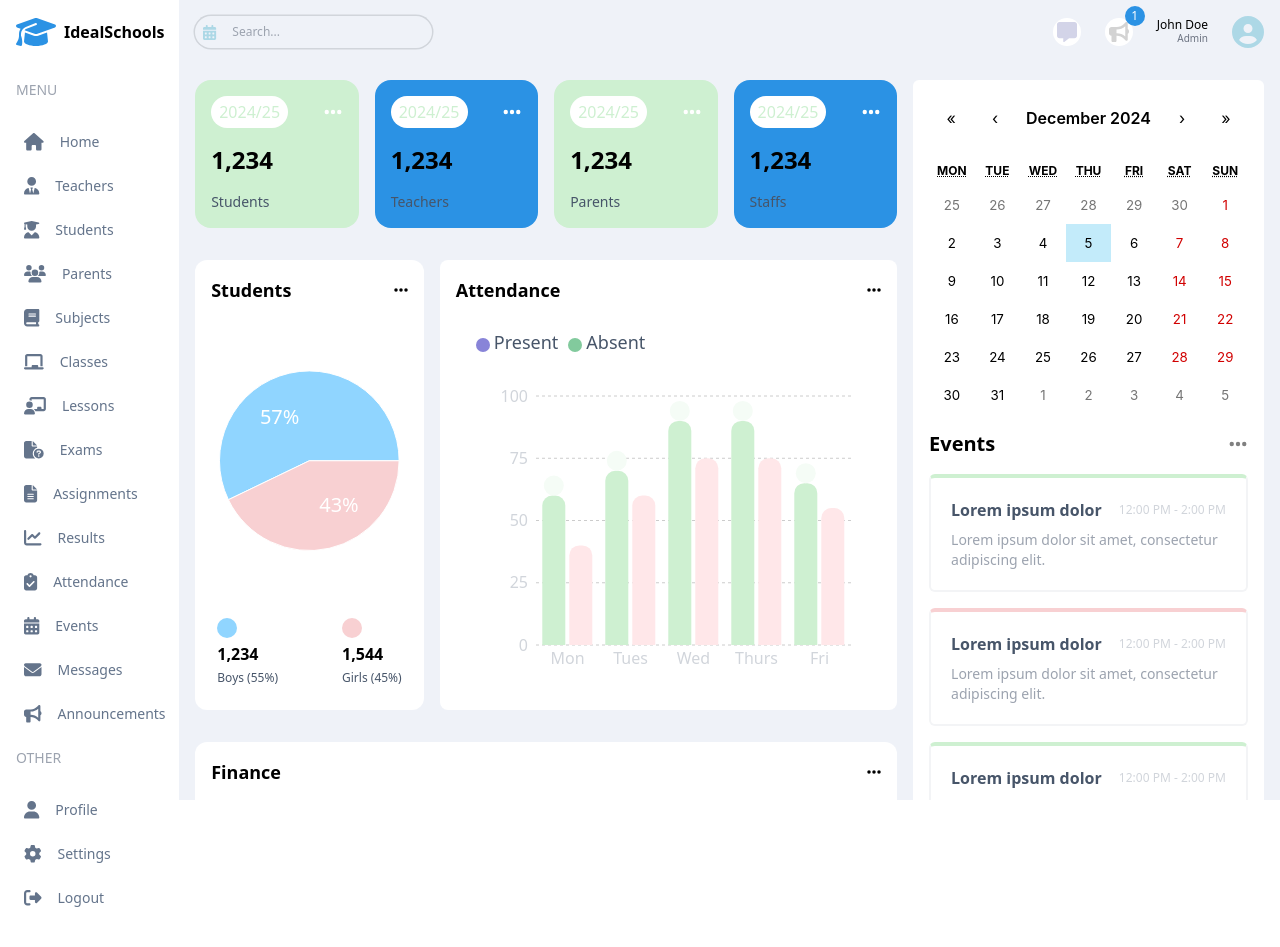
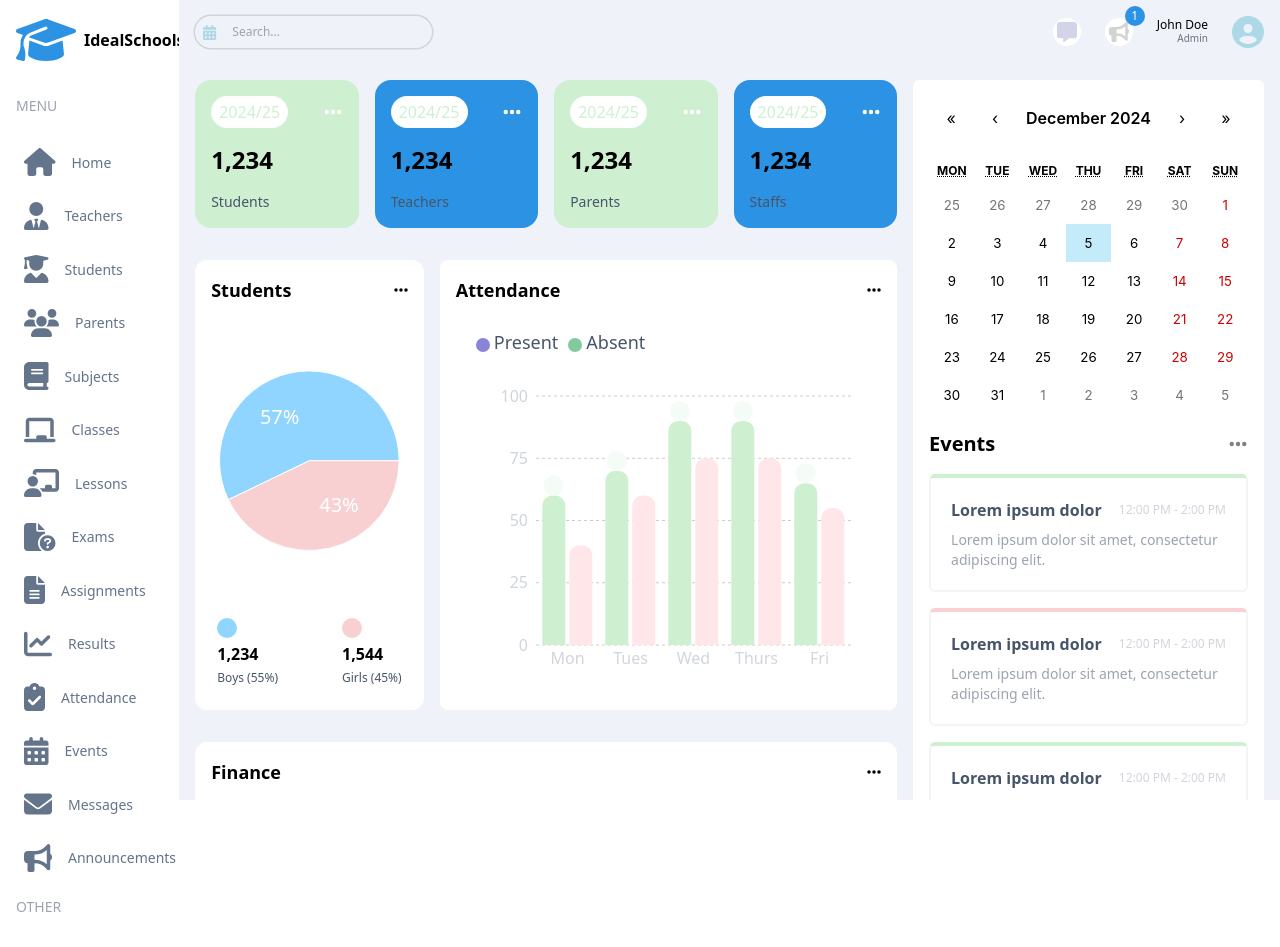
Before and after one commit to avonggeorge/ideal_school_hub, a Next.js app: page /admin in a window 1280 px wide. Shown: the top 947 px of the page. Before the commit the page ends 916 px from the top, so only its background shows below. Built offline with nearby package versions, Linux system fonts and the light colour scheme.

Commit message:
add css to parent and teacher component

```diff
--- a/package.json
+++ b/package.json
@@ -9,6 +9,7 @@
     "lint": "next lint"
   },
   "dependencies": {
+    "@fontsource/bangers": "^5.1.0",
     "@fortawesome/fontawesome-svg-core": "^6.7.1",
     "@fortawesome/free-solid-svg-icons": "^6.7.1",
     "@fortawesome/react-fontawesome": "^0.2.2",
--- a/src/app/(dashboard)/layout.tsx
+++ b/src/app/(dashboard)/layout.tsx
@@ -19,9 +19,8 @@ export default function DashboardLayout({
           href="/"
           className="flex items-center justify-center lg:justify-start gap-2"
         >
-          {/* <Image src="/logo.png" alt="logo" width={32} height={32} /> */}
-          <FontAwesomeIcon icon={faGraduationCap} size="2x" color="#2B92E4" />
-          <span className="hidden lg:block font-bold">IdealSchools</span>
+          <FontAwesomeIcon icon={faGraduationCap} size="3x" color="#2B92E4" />
+          <span className="hidden lg:block text-sm md:text-base text-funky font-bold">IdealSchools</span>
         </Link>
         <Menu />
       </div>
--- a/src/components/Menu.tsx
+++ b/src/components/Menu.tsx
@@ -27,85 +27,85 @@ const menuItems = [
     title: "MENU",
     items: [
       {
-        icon: <FontAwesomeIcon icon={faHouse} size="lg"/>,
+        icon: <FontAwesomeIcon icon={faHouse} size="2x"/>,
         label: "Home",
         href: "/",
         visible: ["admin", "teacher", "student", "parent"],
       },
       {
-        icon: <FontAwesomeIcon icon={faUserTie} size="lg"/>,
+        icon: <FontAwesomeIcon icon={faUserTie} size="2x"/>,
         label: "Teachers",
         href: "/list/teachers",
         visible: ["admin", "teacher"],
       },
       {
-        icon: <FontAwesomeIcon icon={faUserGraduate} size="lg"/>,
+        icon: <FontAwesomeIcon icon={faUserGraduate} size="2x"/>,
         label: "Students",
         href: "/list/students",
         visible: ["admin", "teacher"],
       },
       {
-        icon: <FontAwesomeIcon icon={faUsers} size="lg"/>,
+        icon: <FontAwesomeIcon icon={faUsers} size="2x"/>,
         label: "Parents",
         href: "/list/parents",
         visible: ["admin", "teacher"],
       },
       {
-        icon: <FontAwesomeIcon icon={faBook} size="lg"/>,
+        icon: <FontAwesomeIcon icon={faBook} size="2x"/>,
         label: "Subjects",
         href: "/list/subjects",
         visible: ["admin"],
       },
       {
-        icon: <FontAwesomeIcon icon={faChalkboard} size="lg"/>,
+        icon: <FontAwesomeIcon icon={faChalkboard} size="2x"/>,
         label: "Classes",
         href: "/list/classes",
         visible: ["admin", "teacher"],
       },
       {
-        icon: <FontAwesomeIcon icon={faChalkboardTeacher} size="lg" />,
+        icon: <FontAwesomeIcon icon={faChalkboardTeacher} size="2x" />,
         label: "Lessons",
         href: "/list/lessons",
         visible: ["admin", "teacher"],
       },
       {
-        icon: <FontAwesomeIcon icon={faFileCircleQuestion} size="lg" />,
+        icon: <FontAwesomeIcon icon={faFileCircleQuestion} size="2x" />,
         label: "Exams",
         href: "/list/exams",
         visible: ["admin", "teacher", "student", "parent"],
       },
       {
-        icon: <FontAwesomeIcon icon={faFileLines} size="lg" />,
+        icon: <FontAwesomeIcon icon={faFileLines} size="2x" />,
         label: "Assignments",
         href: "/list/assignments",
         visible: ["admin", "teacher", "student", "parent"],
       },
       {
-        icon: <FontAwesomeIcon icon={faChartLine} size="lg" />,
+        icon: <FontAwesomeIcon icon={faChartLine} size="2x" />,
         label: "Results",
         href: "/list/results",
         visible: ["admin", "teacher", "student", "parent"],
       },
       {
-        icon: <FontAwesomeIcon icon={faClipboardCheck} size="lg" />,
+        icon: <FontAwesomeIcon icon={faClipboardCheck} size="2x" />,
         label: "Attendance",
         href: "/list/attendance",
         visible: ["admin", "teacher", "student", "parent"],
       },
       {
-        icon: <FontAwesomeIcon icon={faCalendarAlt} size="lg"/>,
+        icon: <FontAwesomeIcon icon={faCalendarAlt} size="2x"/>,
         label: "Events",
         href: "/list/events",
         visible: ["admin", "teacher", "student", "parent"],
       },
       {
-        icon: <FontAwesomeIcon icon={faEnvelope} size="lg" />,
+        icon: <FontAwesomeIcon icon={faEnvelope} size="2x" />,
         label: "Messages",
         href: "/list/messages",
         visible: ["admin", "teacher", "student", "parent"],
       },
       {
-        icon: <FontAwesomeIcon icon={faBullhorn} size="lg" />,
+        icon: <FontAwesomeIcon icon={faBullhorn} size="2x" />,
         label: "Announcements",
         href: "/list/announcements",
         visible: ["admin", "teacher", "student", "parent"],
@@ -116,19 +116,19 @@ const menuItems = [
     title: "OTHER",
     items: [
       {
-        icon: <FontAwesomeIcon icon={faUser} size="lg" />,
+        icon: <FontAwesomeIcon icon={faUser} size="3x" />,
         label: "Profile",
         href: "/profile",
         visible: ["admin", "teacher", "student", "parent"],
       },
       {
-        icon: <FontAwesomeIcon icon={faCog} size="lg" />,
+        icon: <FontAwesomeIcon icon={faCog} size="3x" />,
         label: "Settings",
         href: "/settings",
         visible: ["admin", "teacher", "student", "parent"],
       },
       {
-        icon: <FontAwesomeIcon icon={faSignOutAlt} size="lg" />,
+        icon: <FontAwesomeIcon icon={faSignOutAlt} size="3x" />,
         label: "Logout",
         href: "/logout",
         visible: ["admin", "teacher", "student", "parent"],
--- a/tailwind.config.ts
+++ b/tailwind.config.ts
@@ -8,6 +8,9 @@ export default {
   ],
   theme: {
     extend: {
+       fontFamily: {
+        funky: ['"Bangers"', 'cursive'],
+       },
       backgroundImage: {
         "gradient-radial": "radial-gradient(var(--tw-gradient-stops))",
         "gradient-conic":
```
Also changed, not shown: dependencies.txt, 1 other file (tests, documents, lock files or other folders).
